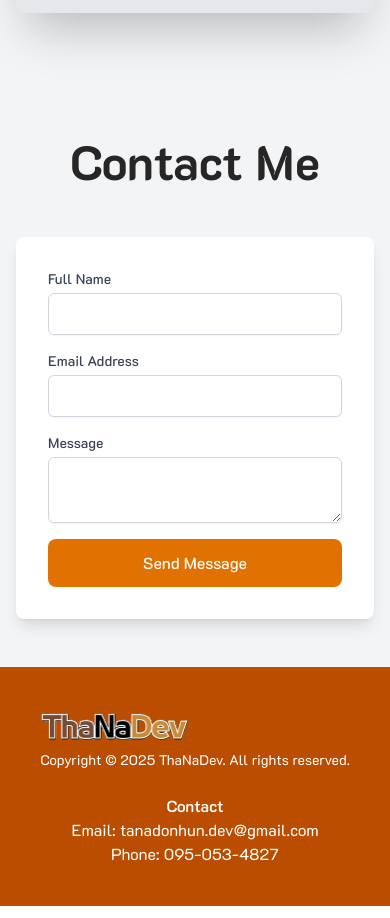
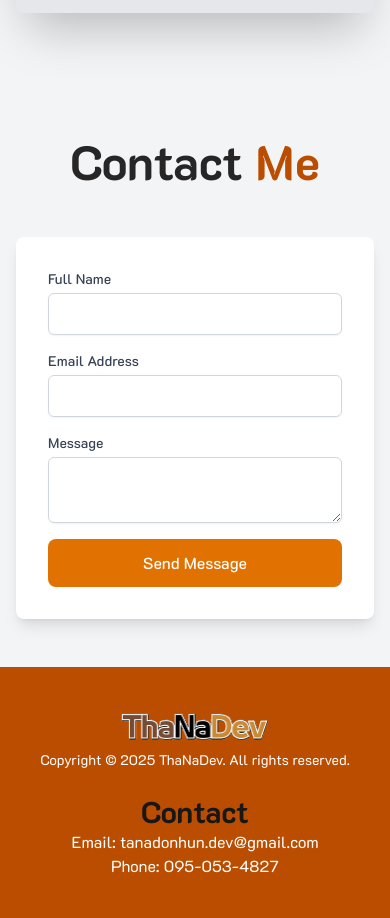
Before and after one commit to tanadonhundev/thana-dev-next, a Next.js app: page / in a window 390 px wide. Shown: the part 4960-5878 px from the top of the page. Built offline with nearby package versions, Linux system fonts and the light colour scheme.

Commit message:
set image center < md and edit size text

```diff
--- a/src/views/ContactSection.tsx
+++ b/src/views/ContactSection.tsx
@@ -7,7 +7,10 @@ export default function ContactSection() {
         <div className="max-w-7xl mx-auto px-4 sm:px-6 lg:px-8">
           <div className="text-center mb-10">
             <div className="flex justify-center">
-              <p className="text-heading">Contact Me</p>
+              <p className="text-heading">
+                Contact
+                <span className="text-amber-700"> Me</span>
+              </p>
             </div>
           </div>
 
@@ -60,7 +63,6 @@ export default function ContactSection() {
                   <textarea
                     id="message"
                     name="message"
-                    // rows="4"
                     required
                     className="mt-1 block w-full px-4 py-2 border border-gray-300 rounded-md shadow-xs focus:outline-hidden focus:ring-2 focus:ring-blue-500"
                   ></textarea>
--- a/src/views/FooterSection.tsx
+++ b/src/views/FooterSection.tsx
@@ -8,13 +8,14 @@ export default function FooterSection() {
       <div className="max-w-7xl mx-auto px-4 sm:px-6 lg:px-8">
         <div className="flex flex-col md:flex-row justify-between items-center text-center md:text-left gap-6">
           {/* Branding & Copyright */}
-          <div>
+          <div className="text-center md:text-left">
             <Link href={"#home"}>
               <Image
                 src="/Logo.png"
                 alt="Profile Image"
                 width={150}
                 height={150}
+                className="mx-auto md:mx-0"
               />
             </Link>
             <p className="text-sm mt-1">
@@ -24,7 +25,7 @@ export default function FooterSection() {
 
           {/* Contact Info */}
           <div>
-            <h3 className="font-semibold">Contact</h3>
+            <p className="text-3xl font-bold text-neutral-900">Contact</p>
             <p>Email: tanadonhun.dev@gmail.com</p>
             <p>Phone: 095-053-4827</p>
           </div>
```
